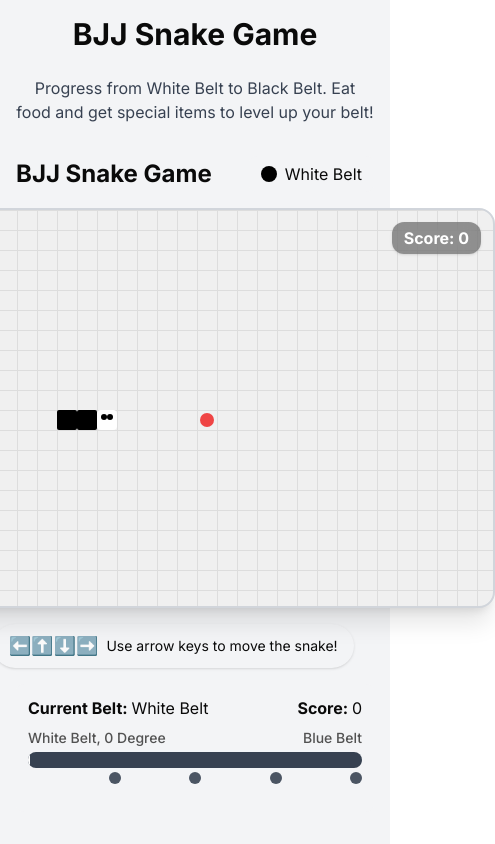
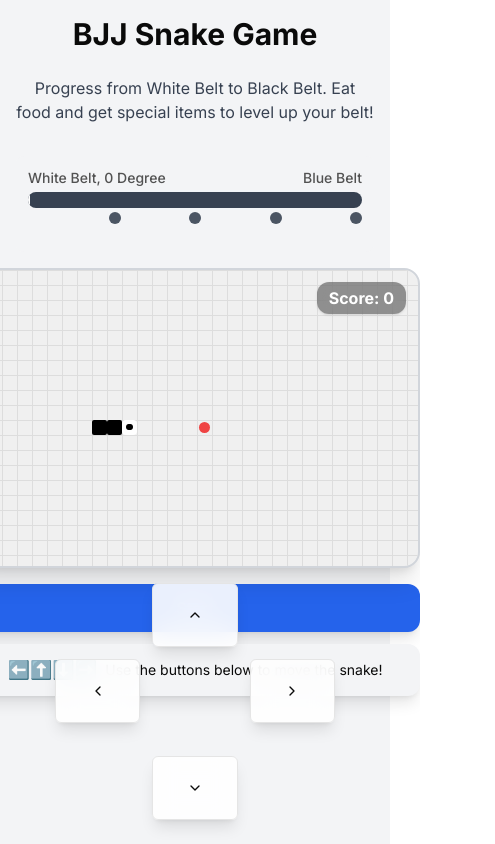
Before and after one commit to SeokyoungYou/bjj-snake-game, a Next.js app: page / in a window 390 px wide. Shown: the top 844 px of the page, 495 px wide, since content can reach past the window. Built offline with nearby package versions, Linux system fonts and the light colour scheme.

Commit message:
chore: improve mobile ux

```diff
--- a/components/game-board.tsx
+++ b/components/game-board.tsx
@@ -11,6 +11,8 @@ import {
 import { cn } from "@/lib/utils";
 import { BELTS, SPECIAL_ITEMS } from "@/lib/game-constants";
 import { useBeltColors } from "@/hooks/use-belt-colors";
+import GameControls from "./game-controls";
+import { useViewportSize } from "@/hooks/useViewportSize";
 
 interface GameBoardProps {
   snake: Position[];
@@ -50,6 +52,7 @@ const GameBoard: React.FC<GameBoardProps> = ({
   isRunning,
   snakeColor,
 }) => {
+  const { isMobile } = useViewportSize();
   const {
     backgroundColor,
     gridColor,
@@ -58,16 +61,21 @@ const GameBoard: React.FC<GameBoardProps> = ({
     eyeColor,
   } = useBeltColors(beltProgress);
 
+  // 모바일에서 셀 크기 조정
+  const adjustedCellSize = isMobile ? Math.min(cellSize, 15) : cellSize;
+  const adjustedWidth = gridSize.width * adjustedCellSize;
+  const adjustedHeight = gridSize.height * adjustedCellSize;
+
   return (
-    <div className="flex flex-col gap-4">
+    <div className="flex flex-col gap-4 pb-32">
       <div
         className={cn(
           "game-board relative overflow-hidden rounded-2xl border-2 border-gray-300 shadow-xl bg-white",
           { "special-effect-glow": activeSpecialEffect }
         )}
         style={{
-          width: gridSize.width * cellSize,
-          height: gridSize.height * cellSize,
+          width: adjustedWidth,
+          height: adjustedHeight,
           backgroundColor: backgroundColor,
           position: "relative",
         }}
@@ -79,7 +87,7 @@ const GameBoard: React.FC<GameBoardProps> = ({
               key={`v-line-${i}`}
               style={{
                 position: "absolute",
-                left: i * cellSize,
+                left: i * adjustedCellSize,
                 top: 0,
                 width: "0.5px",
                 height: "100%",
@@ -93,7 +101,7 @@ const GameBoard: React.FC<GameBoardProps> = ({
               key={`h-line-${i}`}
               style={{
                 position: "absolute",
-                top: i * cellSize,
+                top: i * adjustedCellSize,
                 left: 0,
                 width: "100%",
                 height: "0.5px",
@@ -109,10 +117,10 @@ const GameBoard: React.FC<GameBoardProps> = ({
             key={`obstacle-${index}`}
             className="absolute bg-gray-600 rounded-sm z-10"
             style={{
-              width: cellSize,
-              height: cellSize,
-              left: obstacle.position.x * cellSize,
-              top: obstacle.position.y * cellSize,
+              width: adjustedCellSize,
+              height: adjustedCellSize,
+              left: obstacle.position.x * adjustedCellSize,
+              top: obstacle.position.y * adjustedCellSize,
             }}
           />
         ))}
@@ -122,10 +130,10 @@ const GameBoard: React.FC<GameBoardProps> = ({
           <div
             className="absolute bg-fuchsia-600 z-20 rounded-md"
             style={{
-              width: cellSize,
-              height: cellSize,
-              left: boss.position.x * cellSize,
-              top: boss.position.y * cellSize,
+              width: adjustedCellSize,
+              height: adjustedCellSize,
+              left: boss.position.x * adjustedCellSize,
+              top: boss.position.y * adjustedCellSize,
             }}
           >
             {/* Boss face */}
@@ -145,10 +153,10 @@ const GameBoard: React.FC<GameBoardProps> = ({
             key={`snake-${index}`}
             style={{
               position: "absolute",
-              width: cellSize,
-              height: cellSize,
-              left: segment.x * cellSize,
-              top: segment.y * cellSize,
+              width: adjustedCellSize,
+              height: adjustedCellSize,
+              left: segment.x * adjustedCellSize,
+              top: segment.y * adjustedCellSize,
               backgroundColor: index === 0 ? snakeHeadColor : snakeBodyColor,
               borderRadius: index === 0 ? "4px" : "2px",
               zIndex: 30,
@@ -175,10 +183,10 @@ const GameBoard: React.FC<GameBoardProps> = ({
           <div
             className="absolute bg-red-500 rounded-full z-20"
             style={{
-              width: cellSize * 0.7,
-              height: cellSize * 0.7,
-              left: food.x * cellSize + cellSize * 0.15,
-              top: food.y * cellSize + cellSize * 0.15,
+              width: adjustedCellSize * 0.7,
+              height: adjustedCellSize * 0.7,
+              left: food.x * adjustedCellSize + adjustedCellSize * 0.15,
+              top: food.y * adjustedCellSize + adjustedCellSize * 0.15,
             }}
           />
         )}
@@ -188,10 +196,14 @@ const GameBoard: React.FC<GameBoardProps> = ({
           <div
             className="absolute bg-cyan-400 rounded-full z-20 animate-pulse"
             style={{
-              width: cellSize * 0.8,
-              height: cellSize * 0.8,
-              left: specialFood.position.x * cellSize + cellSize * 0.1,
-              top: specialFood.position.y * cellSize + cellSize * 0.1,
+              width: adjustedCellSize * 0.8,
+              height: adjustedCellSize * 0.8,
+              left:
+                specialFood.position.x * adjustedCellSize +
+                adjustedCellSize * 0.1,
+              top:
+                specialFood.position.y * adjustedCellSize +
+                adjustedCellSize * 0.1,
               display: "flex",
               alignItems: "center",
               justifyContent: "center",
@@ -240,10 +252,10 @@ const GameBoard: React.FC<GameBoardProps> = ({
       </div>
 
       {/* Game control buttons */}
-      <div className="flex gap-3">
+      <div className="flex flex-col gap-3">
         <button
           className={cn(
-            "px-6 py-2 rounded-xl text-white font-semibold shadow transition",
+            "px-6 py-3 rounded-xl text-white font-semibold shadow-lg transition",
             isRunning
               ? "bg-red-500 hover:bg-red-600"
               : "bg-blue-600 hover:bg-blue-700"
@@ -253,9 +265,19 @@ const GameBoard: React.FC<GameBoardProps> = ({
           {isRunning ? "Stop" : "Start"}
         </button>
 
-        <div className="flex items-center gap-2 px-4 py-2 bg-gray-100 rounded-full text-sm shadow">
+        <div className="flex items-center justify-center gap-2 px-4 py-3 bg-gray-100 rounded-xl text-sm shadow-lg">
           <span className="text-lg">⬅️⬆️⬇️➡️</span>
-          <span>Use arrow keys to move the snake!</span>
+          <span className={cn(isMobile ? "hidden" : "block")}>
+            Use arrow keys to move the snake!
+          </span>
+          <span className={cn(isMobile ? "block" : "hidden")}>
+            Use the buttons below to move the snake!
+          </span>
+        </div>
+
+        {/* 모바일 컨트롤 - 모바일에서만 표시 */}
+        <div className="md:hidden">
+          <GameControls />
         </div>
       </div>
     </div>
--- a/components/game-container.tsx
+++ b/components/game-container.tsx
@@ -8,7 +8,6 @@ import ModalBeltSelection from "./ModalBeltSelection";
 import { useGame } from "@/hooks/useGame";
 import { useKeyboardControls } from "@/hooks/useKeyboardControls";
 import BeltProgressBar from "./belt-progress-bar";
-import { Toaster } from "@/components/ui/toaster";
 
 // Game constants
 const CELL_SIZE = 20;
@@ -38,18 +37,13 @@ export default function GameContainer() {
 
   return (
     <div className="flex flex-col items-center gap-4">
-      <div className="w-full max-w-xl flex justify-between items-center">
-        <h1 className="text-2xl font-bold">BJJ Snake Game</h1>
-        <button
-          onClick={() => setIsColorModalOpen(true)}
-          className="px-3 py-1.5 rounded-lg bg-gray-100 hover:bg-gray-200 transition-colors flex items-center gap-2"
-        >
-          <div
-            className="w-4 h-4 rounded-full"
-            style={{ backgroundColor: BELTS[selectedBeltIndex].snakeColor }}
+      <div className="bg-gray-100 p-3 rounded-lg w-full max-w-xl">
+        <div className="flex flex-col gap-2">
+          <BeltProgressBar
+            currentBelt={currentBeltIndex}
+            currentDegree={gameState.beltProgress.degree}
           />
-          <span>{BELTS[selectedBeltIndex].name} Belt</span>
-        </button>
+        </div>
       </div>
 
       <GameBoard
@@ -73,30 +67,6 @@ export default function GameContainer() {
         }}
       />
 
-      <div className="bg-gray-100 p-3 rounded-lg w-full max-w-xl">
-        <div className="flex flex-col gap-2">
-          <div className="flex justify-between items-center">
-            <div>
-              <span className="font-bold">Current Belt: </span>
-              <span className="capitalize">
-                {gameState.beltProgress.rank} Belt
-              </span>
-              {gameState.beltProgress.degree > 0 && (
-                <span> ({gameState.beltProgress.degree} Degree)</span>
-              )}
-            </div>
-            <div>
-              <span className="font-bold">Score: </span>
-              <span>{gameState.score}</span>
-            </div>
-          </div>
-          <BeltProgressBar
-            currentBelt={currentBeltIndex}
-            currentDegree={gameState.beltProgress.degree}
-          />
-        </div>
-      </div>
-
       <ModalBeltSelection
         isOpen={isColorModalOpen}
         selectedBeltIndex={selectedBeltIndex}
@@ -113,7 +83,16 @@ export default function GameContainer() {
         }}
       />
 
-      <Toaster />
+      <button
+        onClick={() => setIsColorModalOpen(true)}
+        className="px-3 py-1.5 rounded-lg bg-gray-100 hover:bg-gray-200 transition-colors flex items-center gap-2"
+      >
+        <div
+          className="w-4 h-4 rounded-full"
+          style={{ backgroundColor: BELTS[selectedBeltIndex].snakeColor }}
+        />
+        <span>{BELTS[selectedBeltIndex].name} Belt</span>
+      </button>
 
       {gameState.isGameOver && (
         <div className="fixed inset-0 bg-black bg-opacity-70 flex items-center justify-center z-50">
--- a/components/game-controls.tsx
+++ b/components/game-controls.tsx
@@ -7,12 +7,16 @@ import {
   ChevronLeft,
   ChevronRight,
 } from "lucide-react";
+import { cn } from "@/lib/utils";
+import { useViewportSize } from "@/hooks/useViewportSize";
 
 /**
  * 게임 컨트롤 컴포넌트
  * 방향키 버튼을 제공하여 모바일 환경에서도 게임을 조작할 수 있게 합니다.
  */
 export default function GameControls() {
+  const { isMobile } = useViewportSize();
+
   /**
    * 버튼 클릭/터치 시 키보드 이벤트를 시뮬레이션합니다.
    * @param direction - 방향키 값 ('ArrowUp' | 'ArrowDown' | 'ArrowLeft' | 'ArrowRight')
@@ -25,38 +29,57 @@ export default function GameControls() {
   };
 
   return (
-    <div className="mt-4 grid grid-cols-3 gap-2 w-full max-w-[200px]">
+    <div className="fixed bottom-6 left-1/2 -translate-x-1/2 z-50">
+      <div className="grid grid-cols-3 gap-3 w-[280px]">
         {/* 상단 방향키 */}
         <div className="col-start-2">
           <Button
             variant="outline"
-          className="w-full aspect-square"
+            className={cn(
+              "w-full aspect-square bg-white/90 backdrop-blur-md hover:bg-white active:bg-white/100",
+              "touch-manipulation select-none shadow-lg",
+              isMobile ? "h-16" : "h-14"
+            )}
             onTouchStart={() => handleButtonPress("ArrowUp")}
             onClick={() => handleButtonPress("ArrowUp")}
           >
-          <ChevronUp className="h-6 w-6" />
+            <ChevronUp
+              className={cn("h-8 w-8", isMobile ? "h-10 w-10" : "h-8 w-8")}
+            />
           </Button>
         </div>
         {/* 좌측 방향키 */}
         <div className="col-start-1 row-start-2">
           <Button
             variant="outline"
-          className="w-full aspect-square"
+            className={cn(
+              "w-full aspect-square bg-white/90 backdrop-blur-md hover:bg-white active:bg-white/100",
+              "touch-manipulation select-none shadow-lg",
+              isMobile ? "h-16" : "h-14"
+            )}
             onTouchStart={() => handleButtonPress("ArrowLeft")}
             onClick={() => handleButtonPress("ArrowLeft")}
           >
-          <ChevronLeft className="h-6 w-6" />
+            <ChevronLeft
+              className={cn("h-8 w-8", isMobile ? "h-10 w-10" : "h-8 w-8")}
+            />
           </Button>
         </div>
         {/* 우측 방향키 */}
         <div className="col-start-3 row-start-2">
           <Button
             variant="outline"
-          className="w-full aspect-square"
+            className={cn(
+              "w-full aspect-square bg-white/90 backdrop-blur-md hover:bg-white active:bg-white/100",
+              "touch-manipulation select-none shadow-lg",
+              isMobile ? "h-16" : "h-14"
+            )}
             onTouchStart={() => handleButtonPress("ArrowRight")}
             onClick={() => handleButtonPress("ArrowRight")}
           >
-          <ChevronRight className="h-6 w-6" />
+            <ChevronRight
+              className={cn("h-8 w-8", isMobile ? "h-10 w-10" : "h-8 w-8")}
+            />
           </Button>
         </div>
         {/* 중앙 빈 공간 */}
@@ -67,12 +90,19 @@ export default function GameControls() {
         <div className="col-start-2 row-start-3">
           <Button
             variant="outline"
-          className="w-full aspect-square"
+            className={cn(
+              "w-full aspect-square bg-white/90 backdrop-blur-md hover:bg-white active:bg-white/100",
+              "touch-manipulation select-none shadow-lg",
+              isMobile ? "h-16" : "h-14"
+            )}
             onTouchStart={() => handleButtonPress("ArrowDown")}
             onClick={() => handleButtonPress("ArrowDown")}
           >
-          <ChevronDown className="h-6 w-6" />
+            <ChevronDown
+              className={cn("h-8 w-8", isMobile ? "h-10 w-10" : "h-8 w-8")}
+            />
           </Button>
+        </div>
       </div>
     </div>
   );
--- /dev/null
+++ b/hooks/useViewportSize.ts
@@ -0,0 +1,17 @@
+import { useWindowSize } from "react-use";
+
+interface ViewportSize {
+  width: number;
+  height: number;
+  isMobile: boolean;
+}
+
+export const useViewportSize = (): ViewportSize => {
+  const { width, height } = useWindowSize();
+
+  return {
+    width,
+    height,
+    isMobile: width < 768,
+  };
+};
--- a/package.json
+++ b/package.json
@@ -52,6 +52,7 @@
     "react-dom": "^19",
     "react-hook-form": "^7.54.1",
     "react-resizable-panels": "^2.1.7",
+    "react-use": "^17.6.0",
     "recharts": "2.15.0",
     "sonner": "^1.7.4",
     "tailwind-merge": "^2.5.5",
```
Also changed, not shown: 1 other file (tests, documents, lock files or other folders). Lines whose indentation alone changed are shown as unchanged.
